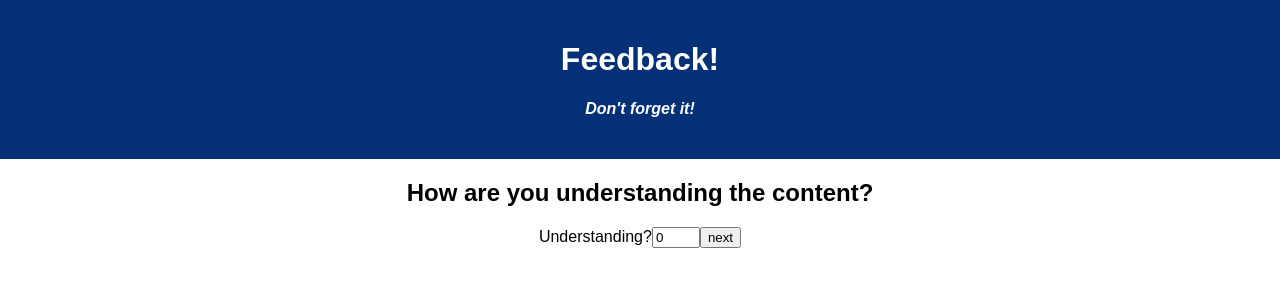
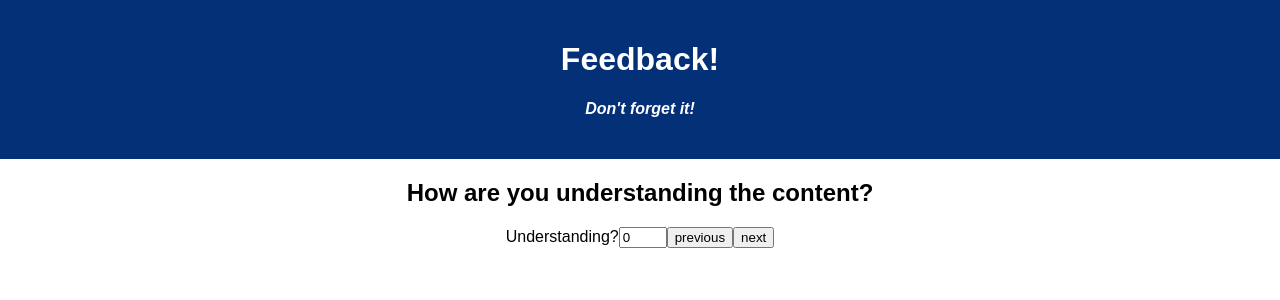
Before and after one commit to ldonohoo/feedback_loop_project, a React (Vite) app: page /#/understanding in a window 1280 px wide. Shown: the top 300 px of the page. Built offline with nearby package versions, Linux system fonts and the light colour scheme.

Commit message:
finished adding previous buttons to steps, can go back and change values at will, all tests still pass

```diff
--- a/src/components/CommentsForm.jsx
+++ b/src/components/CommentsForm.jsx
@@ -1,31 +1,37 @@
 import { useHistory } from "react-router-dom";
 import { useState } from 'react';
-import { useDispatch } from "react-redux";
+import { useDispatch, useSelector } from "react-redux";
 
 function CommentsForm() {
     const history = useHistory();
-    const [inputComments, setInputComments] = useState('');
+    const currentComments = useSelector(store => store.currentComments);
+    const [inputComments, setInputComments] = useState(currentComments);
     const dispatch = useDispatch();
 
-    const handleNextButton =(event) => {
+    const handleButton =(event, direction) => {
         event.preventDefault();
         dispatch({
             type: 'SET_CURRENT_COMMENTS',
             payload: inputComments
         })
-        history.push('/review');
+        if (direction === 'next') {
+            history.push('/review');
+        } else if (direction === 'previous') {
+            history.push('/support');
+        }
     }
 
     return (
         <>
             <h2>Comments?</h2>
-            <form onSubmit={handleNextButton}>
+            <form onSubmit={(e) => {handleButton(e, 'next')}}>
                 <label htmlFor="inputComments">Any comments you want to leave? </label>
                 <input id="inputComments"
                         type="text"
                         data-testid="input"
                         onChange={(e) => {setInputComments(e.target.value)}}
                         value={inputComments} />
+                <button onClick={(e) => {handleButton(e, 'previous')}}>previous</button>
                 <button type="submit"
                         data-testid="next">next</button>
             </form>
--- a/src/components/FeelingForm.jsx
+++ b/src/components/FeelingForm.jsx
@@ -1,10 +1,11 @@
 import { useState } from 'react';
-import { useDispatch } from "react-redux";
+import { useDispatch, useSelector } from "react-redux";
 import { useHistory } from "react-router-dom";
 
 function FeelingForm() {
     const history = useHistory();
-    const [inputFeelingScore, setInputFeelingScore] = useState(0);
+    const currentFeelingScore = useSelector(store => store.currentFeelingScore);
+    const [inputFeelingScore, setInputFeelingScore] = useState(currentFeelingScore);
     const dispatch = useDispatch();
 
     const handleNextButton =(event) => {
--- a/src/components/ReviewFeedback.jsx
+++ b/src/components/ReviewFeedback.jsx
@@ -12,7 +12,7 @@ function ReviewFeedback() {
         useSelector( store => store.currentSupportScore);
     const currentComments = useSelector(store => store.currentComments);
 
-    console.log('feel'. currentFeelingScore)
+    console.log('feel', currentFeelingScore)
     console.log('sup', currentSupportScore);
 
     const handleSubmitButton = () => {
@@ -37,6 +37,7 @@ function ReviewFeedback() {
             <p>Understanding: {currentUnderstandingScore}</p>
             <p>Support: {currentSupportScore}</p>
             <p>Comments: {currentComments}</p>
+            <button onClick={() => {history.push('/support')}}>previous</button>
             <button onClick={handleSubmitButton}
                     data-testid="next">Submit</button>
         </>
--- a/src/components/SupportForm.jsx
+++ b/src/components/SupportForm.jsx
@@ -1,26 +1,30 @@
 import { useHistory } from "react-router-dom";
 import { useState } from 'react';
-import { useDispatch } from "react-redux";
+import { useDispatch, useSelector } from "react-redux";
 
 function SupportForm() {
     const history = useHistory();
-
-    const [inputSupportScore, setInputSupportScore] = useState(0);
+    const currentSupportScore = useSelector(store => store.currentSupportScore);
+    const [inputSupportScore, setInputSupportScore] = useState(currentSupportScore);
     const dispatch = useDispatch();
 
-    const handleNextButton =(event) => {
+    const handleButton =(event, direction) => {
         event.preventDefault();
         dispatch({
             type: 'SET_CURRENT_SUPPORT',
             payload: inputSupportScore
         })
-        history.push('/comments');
+        if (direction === 'next') {
+            history.push('/comments');
+        } else if (direction === 'previous') {
+            history.push('/understanding');
+        }
     }
 
     return (
         <>
             <h2>How well are you being Supported?</h2>
-            <form onSubmit={handleNextButton}>
+            <form onSubmit={(e) => {handleButton(e, 'next')}}>
                 <label htmlFor="inputSupport">Supported?</label>
                 <input id="inputSupport"
                        type="number"
@@ -29,6 +33,7 @@ function SupportForm() {
                        data-testid="input"
                        onChange={(e) => {setInputSupportScore(e.target.value)}}
                        value={inputSupportScore} />
+                <button onClick={(e) => {handleButton(e, 'previous')}}>previous</button>
                 <button type="submit"
                         data-testid="next">next</button>
             </form>
--- a/src/components/ThankYouPage.jsx
+++ b/src/components/ThankYouPage.jsx
@@ -7,10 +7,10 @@ function ThankYouPage() {
 
     const handleLeaveNewFeedbackButton =() => {
         // clear store data
-        dispatch({ type: 'RESET__CURRENT_FEELING' })
-        dispatch({ type: 'RESET__CURRENT_UNDERSTANDING' })
-        dispatch({ type: 'RESET__CURRENT_SUPPORT' })
-        dispatch({ type: 'RESET__CURRENT_COMMENTS' })
+        dispatch({ type: 'RESET_CURRENT_FEELING' })
+        dispatch({ type: 'RESET_CURRENT_UNDERSTANDING' })
+        dispatch({ type: 'RESET_CURRENT_SUPPORT' })
+        dispatch({ type: 'RESET_CURRENT_COMMENTS' })
         history.push('/');
     }
 
--- a/src/components/UnderstandingForm.jsx
+++ b/src/components/UnderstandingForm.jsx
@@ -1,26 +1,31 @@
 import { useHistory } from "react-router-dom";
 import { useState } from 'react';
-import { useDispatch } from "react-redux";
+import { useDispatch, useSelector } from "react-redux";
 
 function UnderstandingForm() {
     const history = useHistory();
-    const [inputUnderstandingScore, setInputUnderstandingScore] = useState(0);
+    const currentUnderstandingScore = useSelector(store => store.currentUnderstandingScore);
+    const [inputUnderstandingScore, setInputUnderstandingScore] = useState(currentUnderstandingScore);
     const dispatch = useDispatch();
 
-    const handleNextButton =(event) => {
+    const handleButton =(event, direction) => {
         event.preventDefault();
         dispatch({
             type: 'SET_CURRENT_UNDERSTANDING',
             payload: inputUnderstandingScore
         })
-        history.push('/support');
+        if (direction === 'next') {
+            history.push('/support');
+        } else if (direction === 'previous') {
+            history.push('/');
+        }
     }
 
 
     return (
         <>
             <h2>How are you understanding the content?</h2>
-            <form onSubmit={handleNextButton}>
+            <form onSubmit={(e) => {handleButton(e, 'next')}}>
                 <label htmlFor="inputUnderstanding">Understanding?</label>
                 <input id="inputUnderstanding"
                        type="number"
@@ -29,6 +34,7 @@ function UnderstandingForm() {
                        data-testid="input"
                        onChange={(e) => {setInputUnderstandingScore(e.target.value)}}
                        value={inputUnderstandingScore} />
+                <button onClick={(e) => {handleButton(e, 'previous')}}>previous</button>
                 <button type="submit"
                         data-testid="next">next</button>
             </form>
```
